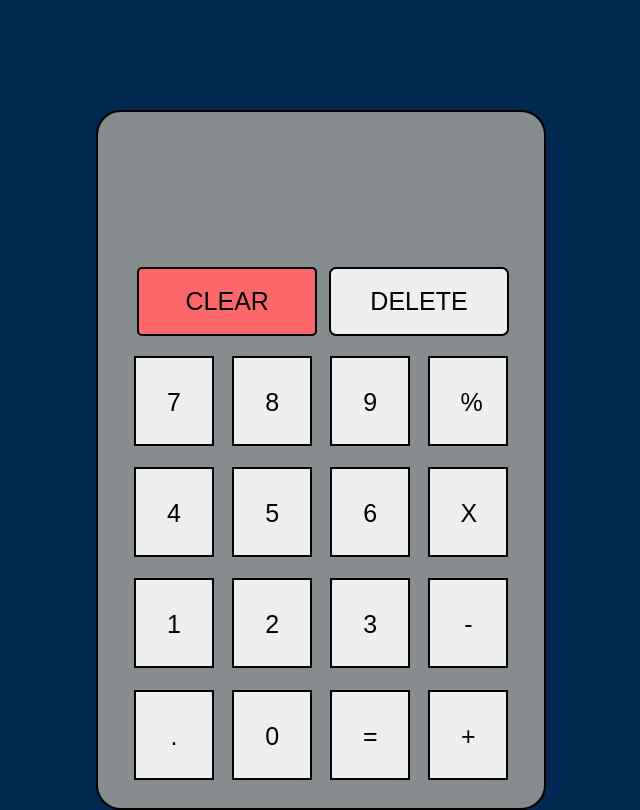
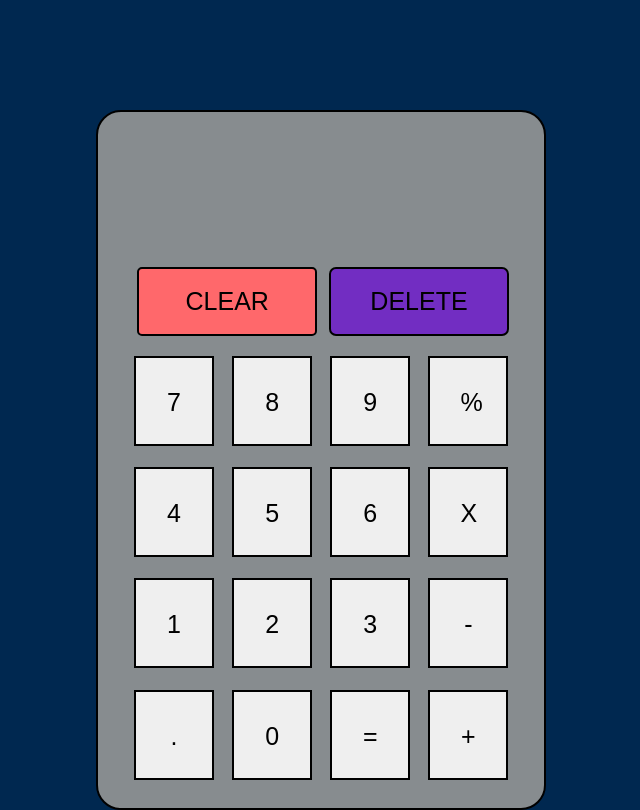
Before and after one commit to LeoAdy01/CalculatorProject, a plain HTML site: page index.html in a window 1280 px wide. In both pictures the pointer is over the button "DELETE". Shown: the whole page, without its empty margins (390-1030 px from the left). Drawn offline with Linux system fonts and the light colour scheme.

Commit message:
second update

```diff
--- a/styles.css
+++ b/styles.css
@@ -22,6 +22,7 @@ body{
 }
 
 .delete{
+    background-color: rgb(128, 70, 194);
     color: black;
     font-size: 25px;
     padding: 18px;
@@ -33,6 +34,10 @@ body{
     border: none;
     cursor: pointer;
     border: 2px solid black;
+}
+
+.delete:hover{
+    background-color: rgb(114, 45, 194);
 }
 
 .clear{
```
